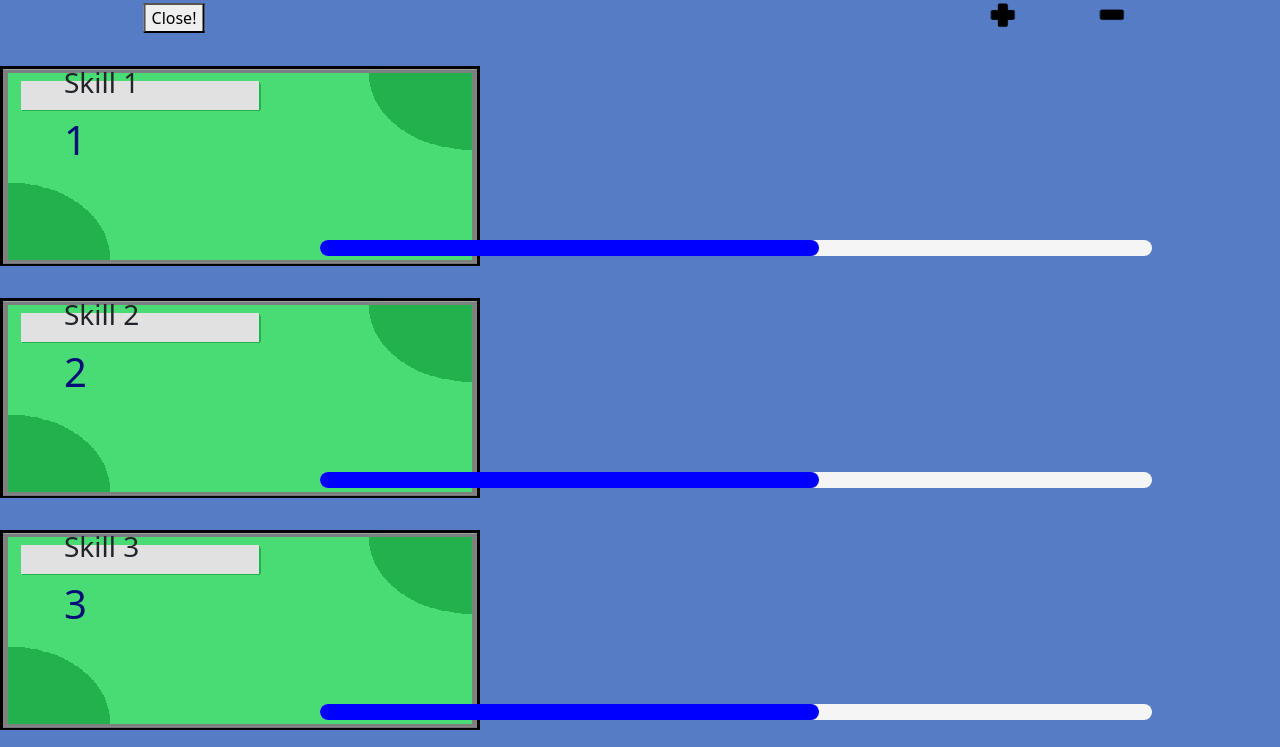
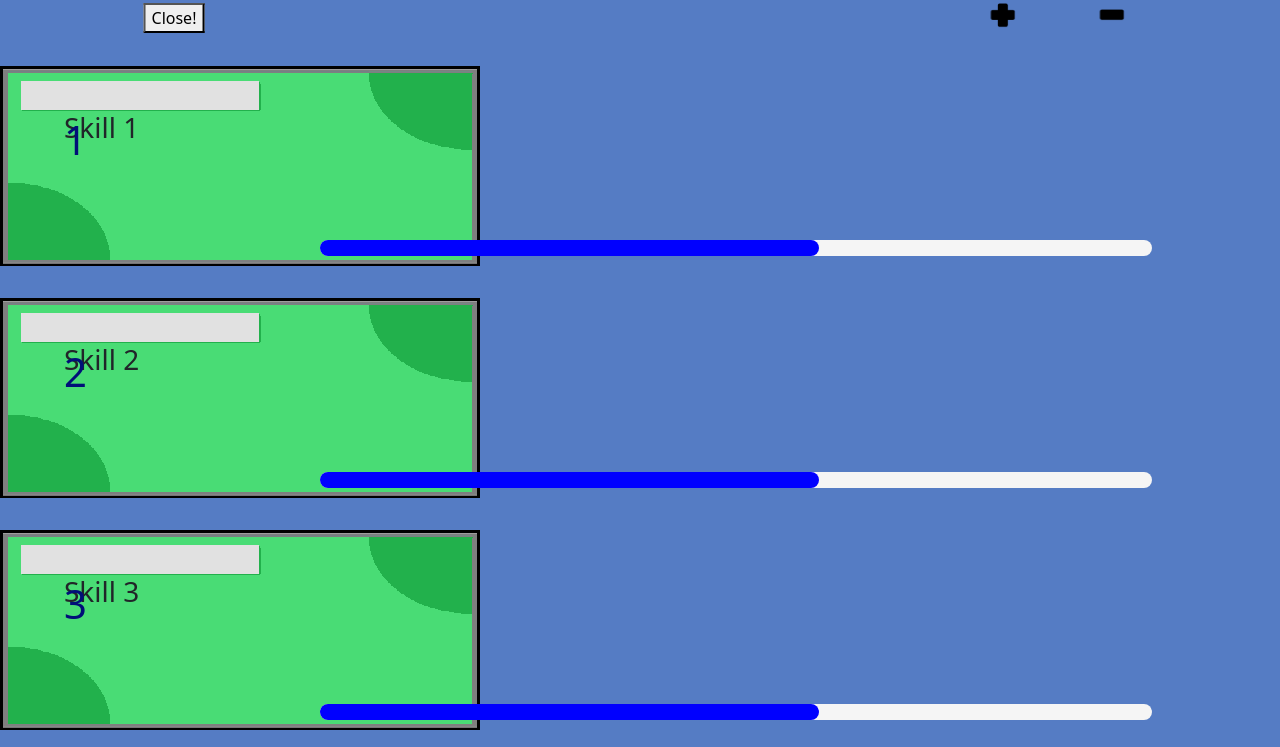
Before and after one commit to Eldenwyre/YATM, an Electron app: page skills.html in a window 1280 px wide. Shown: the part 53-800 px from the top of the page. Drawn offline with nearby package versions, Linux system fonts and the light colour scheme.

Commit message:
Spacing fix

```diff
--- a/skills.html
+++ b/skills.html
@@ -87,6 +87,7 @@
       /* Style used to make the name of the skill appear in the designated box for names */
       .skillName{
         position: absolute;
+        margin-top: 3.5%;
         top: 0%;
         left: 5%;
       }
```
